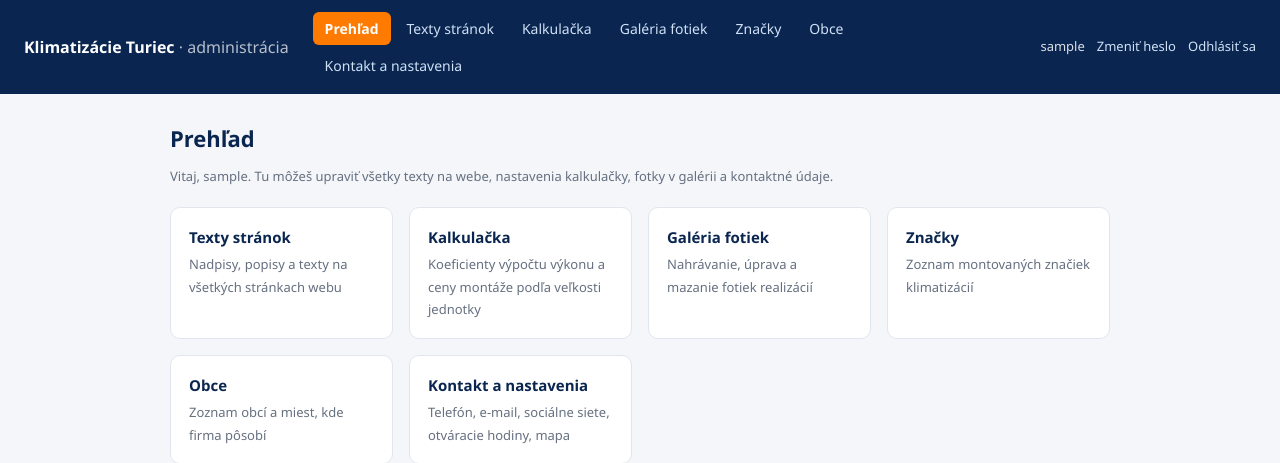
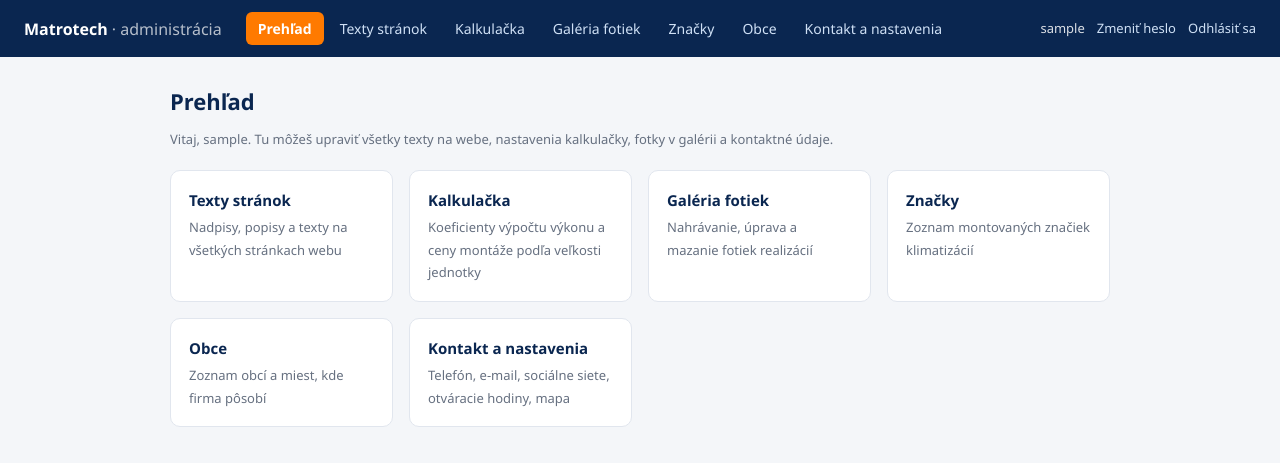
Before and after one commit to Maruna21574/klimatizacieTuriec, a PHP site: page /admin/index.php in a window 1280 px wide. Shown: the top 463 px of the page. Run offline with PHP 8.4, Linux system fonts and the light colour scheme; the visitor is signed in with stand-in values (Sample User, id 1); some libraries are stand-ins or nearby versions.

Commit message:
Rebrand: Klimatizácie Turiec -> Matrotech + HTML e-mailové šablóny
- SITE_NAME/SITE_FULLNAME a všetky SEO texty, admin rozhranie a 404
  stránka prepísané na Matrotech (kód aj dáta v produkčnej DB)
- Odstránený nepoužívaný includes/logo.php (mŕtvy kód so starým
  textovým logom) a staré nepoužité logo/favicon súbory
- Premenovaný session cookie name a error_log prefix na matrotech
- send-mail.php: HTML e-mailové šablóny (includes/mail-template.php)
  s logom, farbami webu a CTA tlačidlom namiesto plain textu

```diff
--- a/404.php
+++ b/404.php
@@ -6,7 +6,7 @@ http_response_code(404);
 require_once __DIR__ . '/includes/config.php';
 
 $activePage = '';
-$pageTitle = 'Stránka nenájdená – Klimatizácie Turiec';
+$pageTitle = 'Stránka nenájdená – ' . SITE_NAME;
 $pageDescription = 'Požadovaná stránka neexistuje.';
 
 require_once __DIR__ . '/includes/header.php';
--- a/admin/includes/auth.php
+++ b/admin/includes/auth.php
@@ -10,7 +10,7 @@ require_once __DIR__ . '/../../includes/db.php';
 function adminSessionStart(): void
 {
     if (session_status() === PHP_SESSION_NONE) {
-        session_name('klimaturiec_admin');
+        session_name('matrotech_admin');
         session_set_cookie_params([
             'lifetime' => 0,
             'path' => '/',
--- a/admin/includes/layout_top.php
+++ b/admin/includes/layout_top.php
@@ -25,13 +25,13 @@ $flash = getFlash();
 <meta charset="UTF-8">
 <meta name="viewport" content="width=device-width, initial-scale=1">
 <meta name="robots" content="noindex, nofollow">
-<title><?= e($adminTitle) ?> – Administrácia Klimatizácie Turiec</title>
+<title><?= e($adminTitle) ?> – Administrácia Matrotech</title>
 <link rel="stylesheet" href="assets/admin.css?v=<?= (int) @filemtime(__DIR__ . '/../assets/admin.css') ?>">
 </head>
 <body>
 <div class="admin-shell">
     <header class="admin-topbar">
-        <div class="admin-topbar__brand">Klimatizácie Turiec <span>· administrácia</span></div>
+        <div class="admin-topbar__brand">Matrotech <span>· administrácia</span></div>
         <nav class="admin-topbar__nav">
             <?php foreach ($adminNav as $href => $label): ?>
             <a href="<?= e($href) ?>" class="<?= $currentScript === $href ? 'is-active' : '' ?>"><?= e($label) ?></a>
--- a/admin/login.php
+++ b/admin/login.php
@@ -33,13 +33,13 @@ if ($_SERVER['REQUEST_METHOD'] === 'POST') {
 <meta charset="UTF-8">
 <meta name="viewport" content="width=device-width, initial-scale=1">
 <meta name="robots" content="noindex, nofollow">
-<title>Prihlásenie – Administrácia Klimatizácie Turiec</title>
+<title>Prihlásenie – Administrácia Matrotech</title>
 <link rel="stylesheet" href="assets/admin.css?v=<?= (int) @filemtime(__DIR__ . '/assets/admin.css') ?>">
 </head>
 <body>
 <div class="admin-login-wrap">
     <div class="admin-login-card">
-        <h1>Klimatizácie Turiec</h1>
+        <h1>Matrotech</h1>
         <p class="admin-hint" style="text-align:center;">Prihlásenie do administrácie webu</p>
         <?php if ($error !== ''): ?>
         <div class="admin-alert admin-alert--error"><?= e($error) ?></div>
--- a/assets/scss/_variables.scss
+++ b/assets/scss/_variables.scss
@@ -1,5 +1,5 @@
 // =============================================
-// Klíma Turiec — design tokens
+// Matrotech — design tokens
 // =============================================
 
 // Colors — blue primary, warm sunset-orange as high-contrast accent
--- a/includes/config.php
+++ b/includes/config.php
@@ -1,17 +1,17 @@
 <?php
 /**
- * Globálna konfigurácia webu Klimatizácie Turiec.
+ * Globálna konfigurácia webu Matrotech.
  * Načíta sa na začiatku každej stránky.
  */
 
 declare(strict_types=1);
 
 // --- Firemné údaje ---------------------------------------------------
-define('SITE_NAME', 'Klimatizácie Turiec');
-define('SITE_FULLNAME', 'Klimatizácie Turiec');
+define('SITE_NAME', 'Matrotech');
+define('SITE_FULLNAME', 'Matrotech');
 define('SITE_CLAIM', 'Montáž a servis klimatizácií');
 define('SITE_REGION', 'Turiec a okolie');
-define('SITE_URL', (isset($_SERVER['HTTPS']) && $_SERVER['HTTPS'] !== 'off' ? 'https://' : 'http://') . ($_SERVER['HTTP_HOST'] ?? 'klimaturiec.sk'));
+define('SITE_URL', (isset($_SERVER['HTTPS']) && $_SERVER['HTTPS'] !== 'off' ? 'https://' : 'http://') . ($_SERVER['HTTP_HOST'] ?? 'matrotech.sk'));
 
 define('PHONE_DISPLAY', '0907 119 861');
 define('PHONE_TEL', '+421907119861');
--- a/includes/content.php
+++ b/includes/content.php
@@ -43,7 +43,7 @@ function pageContentRegistry(): array
         'index' => [
             'label' => 'Domov',
             'blocks' => [
-                'seo_title' => ['label' => 'SEO – titulok stránky', 'type' => 'text', 'default' => 'Klimatizácie Turiec – Montáž a servis klimatizácií v Martine a Turci'],
+                'seo_title' => ['label' => 'SEO – titulok stránky', 'type' => 'text', 'default' => 'Matrotech – Montáž a servis klimatizácií v Martine a Turci'],
                 'seo_description' => ['label' => 'SEO – meta popis', 'type' => 'textarea', 'default' => 'Montáž, servis a čistenie klimatizácií v Martine, Vrútkach a celom regióne Turiec. Bezplatná obhliadka, rýchle termíny, záruka na montáž.'],
                 'hero_title' => ['label' => 'Hero – nadpis (HTML povolené, napr. <span>)', 'type' => 'html', 'default' => 'Príjemný chlad vo vašom&nbsp;dome, <span>presne podľa vašich predstáv</span>'],
                 'hero_lead' => ['label' => 'Hero – text pod nadpisom', 'type' => 'textarea', 'default' => 'Montujeme, servisujeme a čistíme klimatizácie všetkých značiek. Od obhliadky po spustenie zvládneme montáž rodinného domu alebo bytu spravidla do pár dní.'],
@@ -90,10 +90,10 @@ function pageContentRegistry(): array
         'o-nas' => [
             'label' => 'O nás',
             'blocks' => [
-                'seo_title' => ['label' => 'SEO – titulok stránky', 'type' => 'text', 'default' => 'O nás – Klimatizácie Turiec'],
+                'seo_title' => ['label' => 'SEO – titulok stránky', 'type' => 'text', 'default' => 'O nás – Matrotech'],
                 'seo_description' => ['label' => 'SEO – meta popis', 'type' => 'textarea', 'default' => 'Sme lokálny tím zameraný na montáž a servis klimatizácií v Turci. Poznáme miestne domy, byty aj firmy a robíme prácu, za ktorou si stojíme.'],
                 'hero_title' => ['label' => 'Hero – nadpis', 'type' => 'text', 'default' => 'Robíme montáže, ktoré chceme mať aj vo vlastnom dome'],
-                'hero_lead' => ['label' => 'Hero – text', 'type' => 'textarea', 'default' => 'Klimatizácie Turiec je tím technikov zameraný výhradne na montáž, servis a čistenie klimatizácií v regióne Turiec. Pracujeme poctivo, bez zbytočného naťahovania termínov a s dôrazom na detail, ktorý sa oplatí až o pár rokov.'],
+                'hero_lead' => ['label' => 'Hero – text', 'type' => 'textarea', 'default' => 'Matrotech je tím technikov zameraný výhradne na montáž, servis a čistenie klimatizácií v regióne Turiec. Pracujeme poctivo, bez zbytočného naťahovania termínov a s dôrazom na detail, ktorý sa oplatí až o pár rokov.'],
                 'story_kicker' => ['label' => 'Príbeh – nadpis kategórie', 'type' => 'text', 'default' => 'Náš príbeh'],
                 'story_title' => ['label' => 'Príbeh – hlavný nadpis', 'type' => 'text', 'default' => 'Od jednej montáže po stovky spokojných domácností'],
                 'story_p1' => ['label' => 'Príbeh – odsek 1', 'type' => 'textarea', 'default' => 'Začínali sme ako malý tím, ktorý montoval klimatizácie susedom a známym v Martine a Vrútkach. Dnes vďaka odporúčaniam pôsobíme v celom regióne Turiec – od Sučian po Turčianske Teplice – a za sebou máme stovky zrealizovaných montáží v rodinných domoch, bytoch aj menších prevádzkach.'],
@@ -119,7 +119,7 @@ function pageContentRegistry(): array
         'sluzby' => [
             'label' => 'Služby',
             'blocks' => [
-                'seo_title' => ['label' => 'SEO – titulok stránky', 'type' => 'text', 'default' => 'Služby – montáž, servis a čistenie klimatizácií | Klimatizácie Turiec'],
+                'seo_title' => ['label' => 'SEO – titulok stránky', 'type' => 'text', 'default' => 'Služby – montáž, servis a čistenie klimatizácií | Matrotech'],
                 'seo_description' => ['label' => 'SEO – meta popis', 'type' => 'textarea', 'default' => 'Montáž klimatizácií, servis, čistenie, diagnostika a doplnenie chladiva. Poradenstvo pri výbere vhodnej klimatizácie pre dom, byt aj prevádzku.'],
                 'hero_title' => ['label' => 'Hero – nadpis', 'type' => 'text', 'default' => 'Všetko okolo klimatizácie na jednom mieste'],
                 'hero_lead' => ['label' => 'Hero – text', 'type' => 'textarea', 'default' => 'Od výberu vhodného typu jednotky, cez odbornú montáž, až po pravidelný servis a čistenie. Pracujeme so všetkými bežnými značkami klimatizácií.'],
@@ -154,7 +154,7 @@ function pageContentRegistry(): array
         'kalkulacka' => [
             'label' => 'Kalkulačka (texty)',
             'blocks' => [
-                'seo_title' => ['label' => 'SEO – titulok stránky', 'type' => 'text', 'default' => 'Kalkulačka výkonu klimatizácie – Klimatizácie Turiec'],
+                'seo_title' => ['label' => 'SEO – titulok stránky', 'type' => 'text', 'default' => 'Kalkulačka výkonu klimatizácie – Matrotech'],
                 'seo_description' => ['label' => 'SEO – meta popis', 'type' => 'textarea', 'default' => 'Zistite orientačný výkon klimatizácie podľa plochy a typu miestnosti. Rýchly odhad zadarmo, presný návrh pripravíme pri bezplatnej obhliadke.'],
                 'hero_title' => ['label' => 'Hero – nadpis', 'type' => 'text', 'default' => 'Kalkulačka výkonu klimatizácie'],
                 'hero_lead' => ['label' => 'Hero – text', 'type' => 'textarea', 'default' => 'Zadajte parametre miestnosti a hneď uvidíte orientačný výkon jednotky aj odhadovanú cenu montáže. Presný návrh pripravíme zadarmo priamo na mieste.'],
@@ -167,7 +167,7 @@ function pageContentRegistry(): array
         'kontakt' => [
             'label' => 'Kontakt',
             'blocks' => [
-                'seo_title' => ['label' => 'SEO – titulok stránky', 'type' => 'text', 'default' => 'Kontakt – Klimatizácie Turiec'],
+                'seo_title' => ['label' => 'SEO – titulok stránky', 'type' => 'text', 'default' => 'Kontakt – Matrotech'],
                 'seo_description' => ['label' => 'SEO – meta popis', 'type' => 'textarea', 'default' => 'Napíšte nám alebo zavolajte – radi vám pripravíme nezáväznú cenovú ponuku na montáž klimatizácie v regióne Turiec.'],
                 'hero_title' => ['label' => 'Hero – nadpis', 'type' => 'text', 'default' => 'Poďme naplánovať vašu klimatizáciu'],
                 'hero_lead' => ['label' => 'Hero – text', 'type' => 'textarea', 'default' => 'Napíšte nám pár slov o tom, čo potrebujete, alebo rovno zavolajte. Ozveme sa spravidla do 24 hodín s nezáväznou ponukou.'],
@@ -179,7 +179,7 @@ function pageContentRegistry(): array
         'realizacie' => [
             'label' => 'Realizácie',
             'blocks' => [
-                'seo_title' => ['label' => 'SEO – titulok stránky', 'type' => 'text', 'default' => 'Realizácie – galéria montáží klimatizácií | Klimatizácie Turiec'],
+                'seo_title' => ['label' => 'SEO – titulok stránky', 'type' => 'text', 'default' => 'Realizácie – galéria montáží klimatizácií | Matrotech'],
                 'seo_description' => ['label' => 'SEO – meta popis', 'type' => 'textarea', 'default' => 'Pozrite si vybrané realizácie montáží klimatizácií v rodinných domoch, bytoch aj pri exteriérových priestoroch v regióne Turiec.'],
                 'hero_title' => ['label' => 'Hero – nadpis', 'type' => 'text', 'default' => 'Montáže, na ktoré sme hrdí'],
                 'hero_lead' => ['label' => 'Hero – text', 'type' => 'textarea', 'default' => 'Výber z realizovaných montáží v rodinných domoch, bytoch aj pri exteriérových priestoroch v Turci. Kliknutím na fotografiu si ju zobrazíte v plnej veľkosti.'],
@@ -188,8 +188,8 @@ function pageContentRegistry(): array
         'gdpr' => [
             'label' => 'Ochrana osobných údajov',
             'blocks' => [
-                'seo_title' => ['label' => 'SEO – titulok stránky', 'type' => 'text', 'default' => 'Ochrana osobných údajov a cookies – Klimatizácie Turiec'],
-                'seo_description' => ['label' => 'SEO – meta popis', 'type' => 'textarea', 'default' => 'Informácie o spracúvaní osobných údajov a používaní cookies na webe Klimatizácie Turiec.'],
+                'seo_title' => ['label' => 'SEO – titulok stránky', 'type' => 'text', 'default' => 'Ochrana osobných údajov a cookies – Matrotech'],
+                'seo_description' => ['label' => 'SEO – meta popis', 'type' => 'textarea', 'default' => 'Informácie o spracúvaní osobných údajov a používaní cookies na webe Matrotech.'],
                 'hero_title' => ['label' => 'Hero – nadpis', 'type' => 'text', 'default' => 'Ochrana osobných údajov a cookies'],
                 'hero_lead' => ['label' => 'Hero – text', 'type' => 'textarea', 'default' => 'Vysvetlenie, aké osobné údaje spracúvame, prečo a ako používame cookies na tomto webe.'],
                 'body_html' => ['label' => 'Hlavný text stránky (HTML povolené)', 'type' => 'html', 'default' => <<<HTML
@@ -315,7 +315,7 @@ function pageContentRow(string $page): array
                 $values[$row['block_key']] = $row['content_value'];
             }
         } catch (PDOException $e) {
-            error_log('[klimaturiec] Chyba pri čítaní page_content: ' . $e->getMessage());
+            error_log('[matrotech] Chyba pri čítaní page_content: ' . $e->getMessage());
         }
     }
 
@@ -362,7 +362,7 @@ function setting(string $key, string $default = ''): string
                     $cache[$row['setting_key']] = $row['setting_value'];
                 }
             } catch (PDOException $e) {
-                error_log('[klimaturiec] Chyba pri čítaní site_settings: ' . $e->getMessage());
+                error_log('[matrotech] Chyba pri čítaní site_settings: ' . $e->getMessage());
             }
         }
     }
@@ -395,7 +395,7 @@ function calcSettings(): array
                 }
             }
         } catch (PDOException $e) {
-            error_log('[klimaturiec] Chyba pri čítaní calculator_settings: ' . $e->getMessage());
+            error_log('[matrotech] Chyba pri čítaní calculator_settings: ' . $e->getMessage());
         }
     }
 
@@ -435,7 +435,7 @@ function galleryItems(): array
                 return $rows;
             }
         } catch (PDOException $e) {
-            error_log('[klimaturiec] Chyba pri čítaní gallery_images: ' . $e->getMessage());
+            error_log('[matrotech] Chyba pri čítaní gallery_images: ' . $e->getMessage());
         }
     }
     return galleryItemsDefault();
@@ -467,7 +467,7 @@ function brandList(): array
                 return $rows;
             }
         } catch (PDOException $e) {
-            error_log('[klimaturiec] Chyba pri čítaní brands: ' . $e->getMessage());
+            error_log('[matrotech] Chyba pri čítaní brands: ' . $e->getMessage());
         }
     }
     return brandListDefault();
@@ -489,7 +489,7 @@ function serviceTowns(): array
                 return $rows;
             }
         } catch (PDOException $e) {
-            error_log('[klimaturiec] Chyba pri čítaní service_towns: ' . $e->getMessage());
+            error_log('[matrotech] Chyba pri čítaní service_towns: ' . $e->getMessage());
         }
     }
     return serviceTownsDefault();
--- a/includes/db.php
+++ b/includes/db.php
@@ -45,7 +45,7 @@ function db(): ?PDO
         return $pdo;
     } catch (PDOException $e) {
         $failed = true;
-        error_log('[klimaturiec] DB pripojenie zlyhalo: ' . $e->getMessage());
+        error_log('[matrotech] DB pripojenie zlyhalo: ' . $e->getMessage());
         return null;
     }
 }
--- a/includes/header.php
+++ b/includes/header.php
@@ -11,7 +11,6 @@ declare(strict_types=1);
 
 require_once __DIR__ . '/config.php';
 require_once __DIR__ . '/icons.php';
-require_once __DIR__ . '/logo.php';
 
 $activePage = $activePage ?? '';
 $pageTitle = $pageTitle ?? SITE_NAME . ' – Montáž a servis klimatizácií v Turci';
```
Also changed, not shown: includes/logo.php (deleted, +0 -40 lines), includes/mail-template.php (added, +103 -0 lines), send-mail.php (+35 -19 lines), assets/img/favicon_klima_turiec.png (deleted), assets/img/klimatizacie_turiec_logo.png (deleted).
